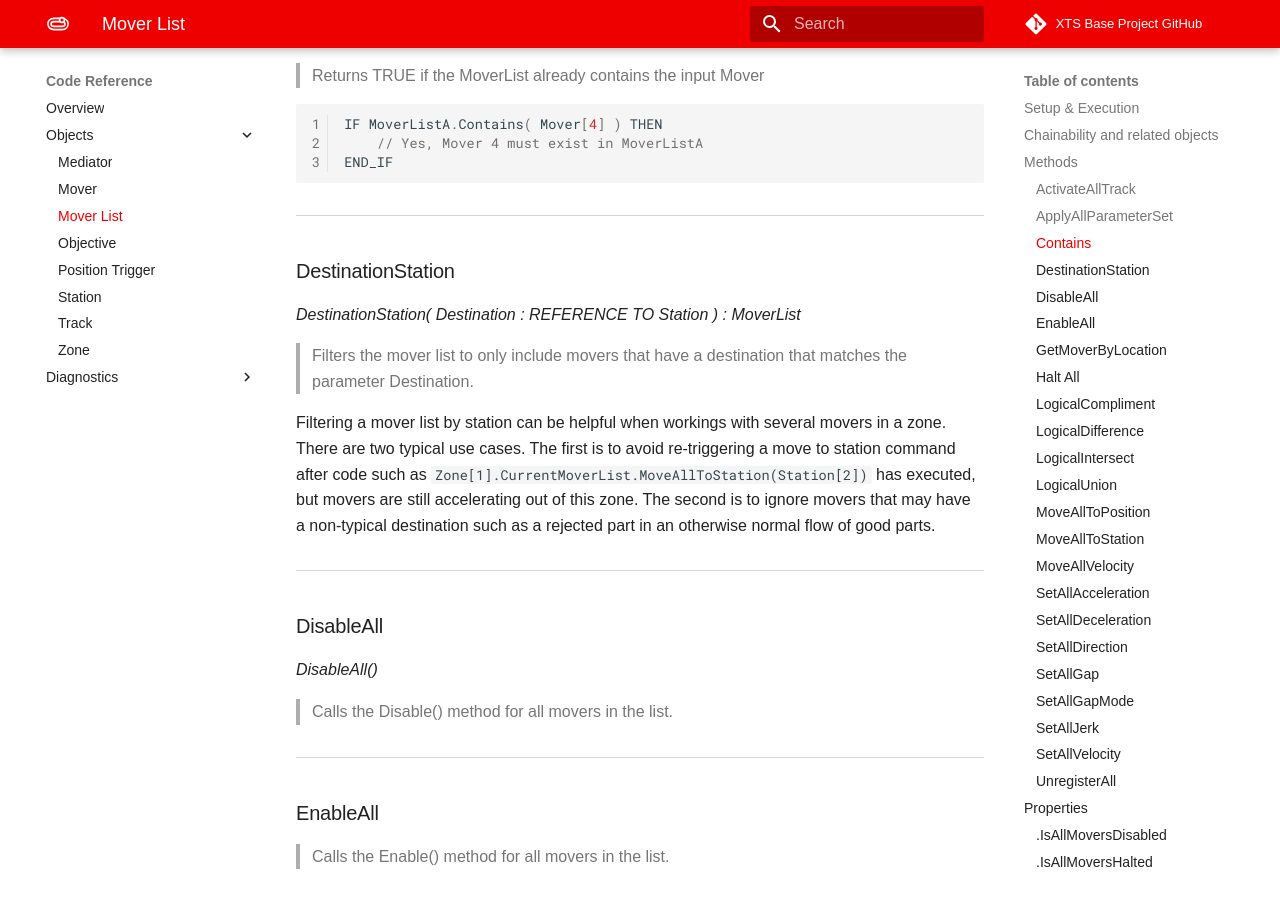
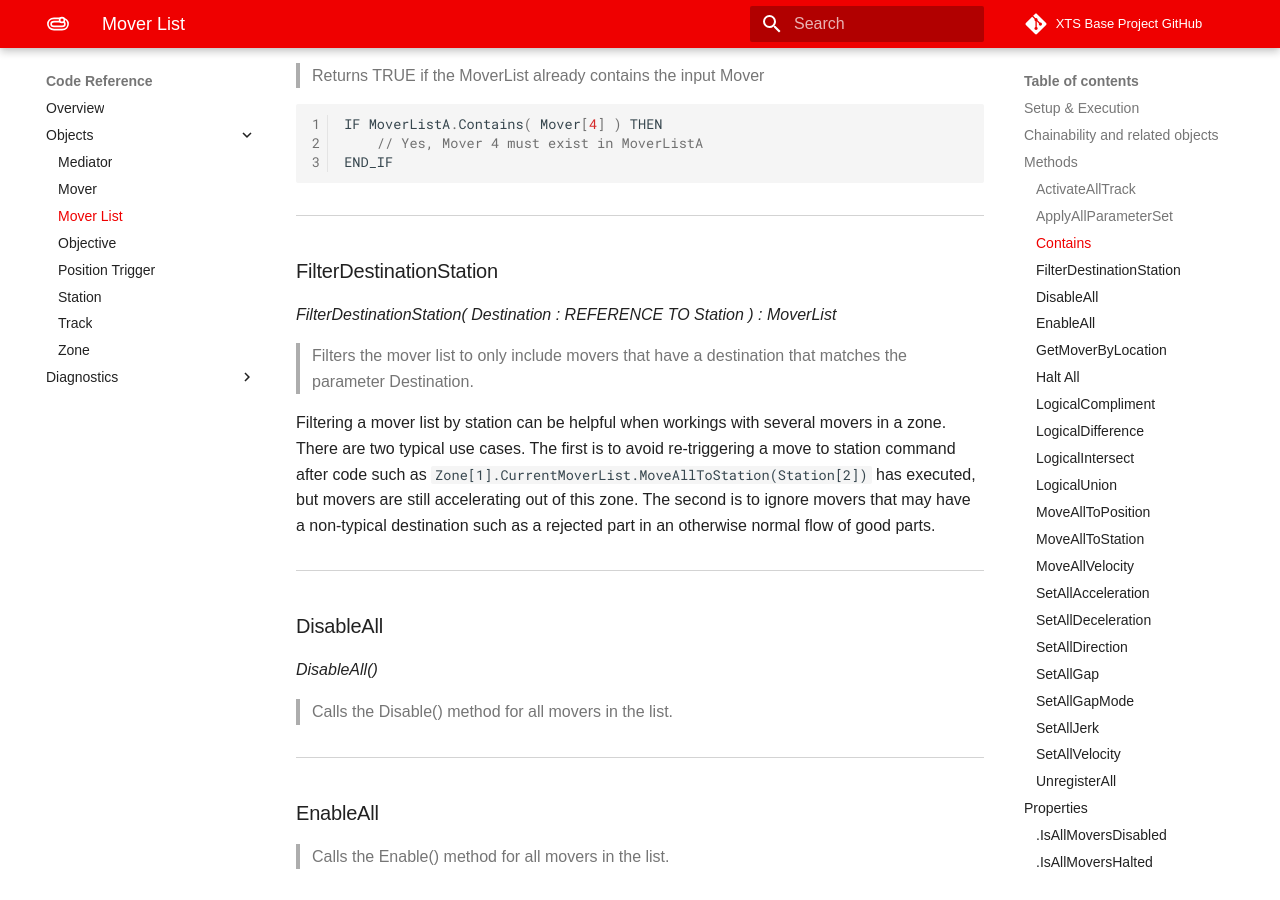
Before and after one commit to Beckhoff-USA-Community/XTS_Base, an MkDocs documentation site: the page built from Documentation/docs/CodeReference/Objects/MoverList.md, in a window 1280 px wide and 900 px high, scrolled down 2611 px. Built offline with MkDocs 1.6.1 and Material for MkDocs 9.7.7, drawn with Linux system fonts in a browser that asks for light colours; some web fonts are replaced; comment, search, counter and statistics services are not loaded; some of the changed text lies outside the part shown.

Commit message:
Clean up compiler warnings

````diff
--- a/Documentation/docs/CodeReference/Objects/MoverList.md
+++ b/Documentation/docs/CodeReference/Objects/MoverList.md
@@ -41,7 +41,7 @@ The combination of these functionalities can allow for powerful and concise hand
 
 ```javascript
 // find all movers on track 2 with a destination station of 3 and redirect them to station 4
-Track[2].CurrentMoverList.DestinationStation(Station[3]).MoveAllToStation(Station[4]);
+Track[2].CurrentMoverList.FilterDestinationStation(Station[3]).MoveAllToStation(Station[4]);
 ```
 ```javascript
 // count the number of movers in Zone 2 and Zone 3
@@ -91,9 +91,9 @@ IF MoverListA.Contains( Mover[4] ) THEN
 END_IF
 ```
 
-### DestinationStation
+### FilterDestinationStation
 
-*DestinationStation( Destination : REFERENCE TO Station ) : MoverList*
+*FilterDestinationStation( Destination : REFERENCE TO Station ) : MoverList*
 
 > Filters the mover list to only include movers that have a destination that matches the parameter Destination.
 
````
Also changed, not shown: 8 other files.
